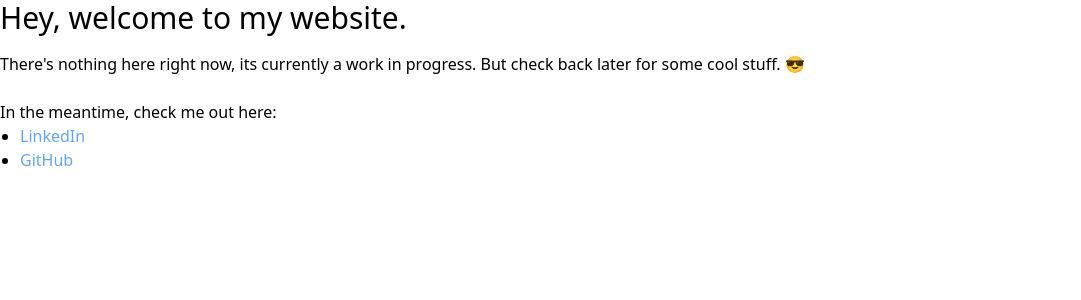
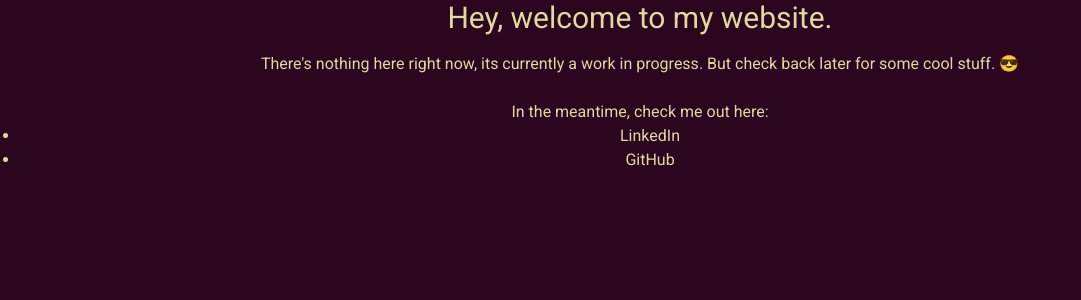
Before and after one commit to gmadharh/portfolio, a Vue app: page / in a window 1280 px wide. Shown: the top 300 px of the page, without its empty margins (0-1081 px from the left). Built offline with nearby package versions, Linux system fonts and the light colour scheme.

Commit message:
added favicon, changed background color

```diff
--- a/index.html
+++ b/index.html
@@ -3,9 +3,22 @@
   <head>
     <meta charset="UTF-8" />
     <meta name="viewport" content="width=device-width, initial-scale=1.0" />
-    <title>Gevin's Website</title>
+    <link rel="icon" href="favicon-32x32.png" type="image/x-icon" />
+    <link rel="preconnect" href="https://fonts.googleapis.com" />
+    <link rel="preconnect" href="https://fonts.gstatic.com" crossorigin />
+    <link
+      href="https://fonts.googleapis.com/css2?family=Roboto&display=swap"
+      rel="stylesheet"
+    />
+    <link rel="preconnect" href="https://fonts.googleapis.com" />
+    <link rel="preconnect" href="https://fonts.gstatic.com" crossorigin />
+    <link
+      href="https://fonts.googleapis.com/css2?family=Lora&family=Roboto&display=swap"
+      rel="stylesheet"
+    />
+    <title>Gevin Madharha</title>
   </head>
-  <body>
+  <body class="font-roboto bg-royal-purple text-goldish text-center">
     <div id="app"></div>
     <script type="module" src="/src/main.ts"></script>
   </body>
--- a/tailwind.config.js
+++ b/tailwind.config.js
@@ -2,6 +2,13 @@
 export default {
   content: ['./index.html', './src/**/*.{ts,vue}'],
   theme: {
+    fontFamily: {
+      roboto: ['Roboto', 'sans-serif'],
+    },
+    colors: {
+      'royal-purple': '#2c061f',
+      goldish: '#e1d89f',
+    },
     extend: {},
   },
   plugins: [],
```
Also changed, not shown: public/favicon-32x32.png (added).
